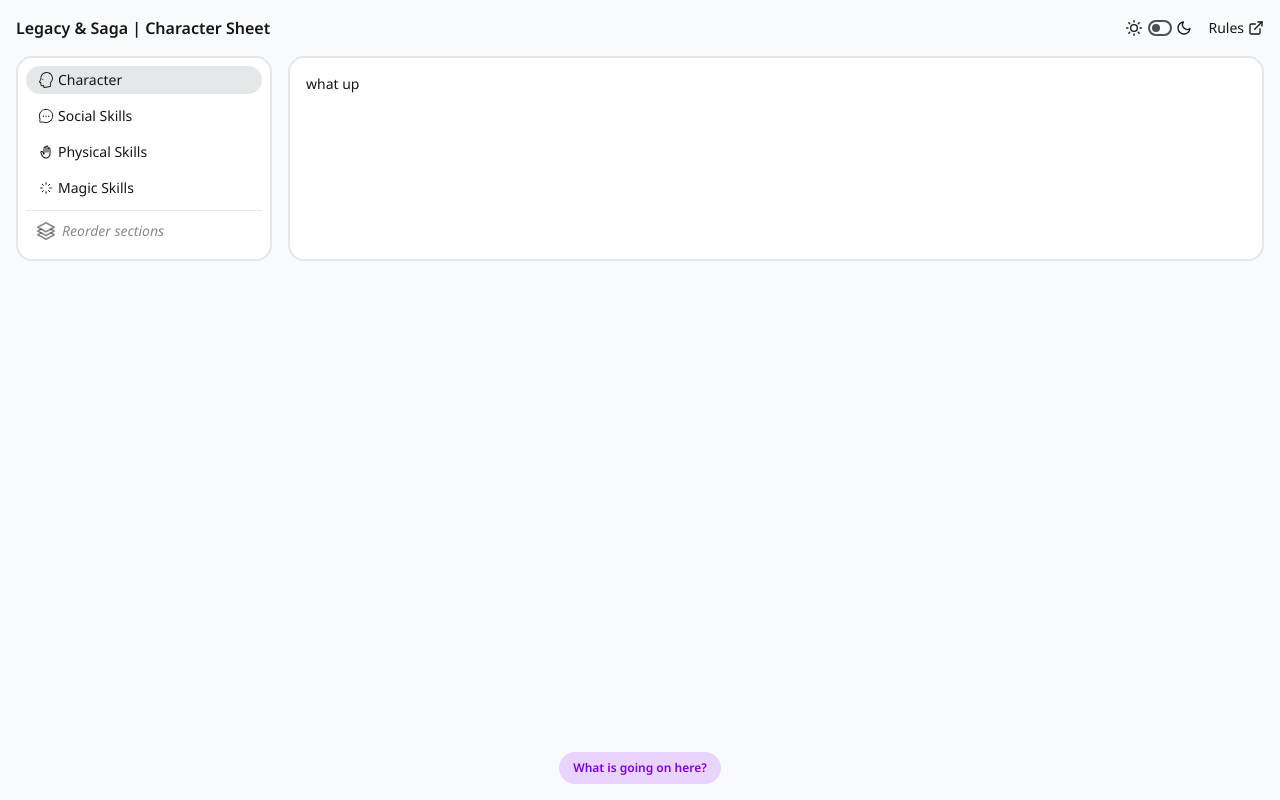
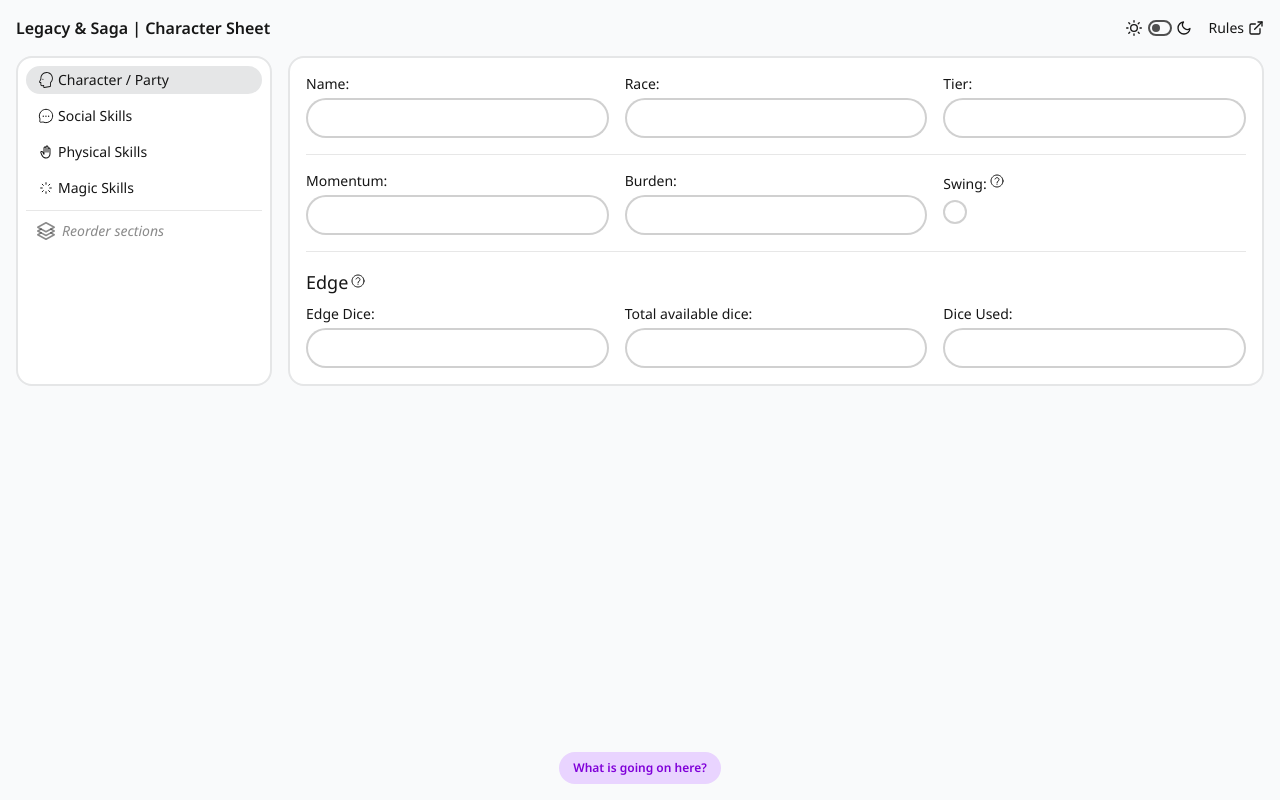
Before and after one commit to heathervv/saga-character-sheet, a React (Vite) app: page / in a window 1280 px wide. Built offline with nearby package versions, Linux system fonts and the light colour scheme.

Commit message:
feat: first part of character section complete

```diff
--- /dev/null
+++ b/src/assets/images/icon-question.tsx
@@ -0,0 +1,7 @@
+const IconQuestion = ({ className }: { className?: string }) => (
+    <svg className={className} width="800px" height="800px" viewBox="0 0 24 24" fill="none">
+        <path d="M12 17V16.9929M12 14.8571C12 11.6429 15 12.3571 15 9.85714C15 8.27919 13.6568 7 12 7C10.6567 7 9.51961 7.84083 9.13733 9M21 12C21 16.9706 16.9706 21 12 21C7.02944 21 3 16.9706 3 12C3 7.02944 7.02944 3 12 3C16.9706 3 21 7.02944 21 12Z" stroke="currentColor" strokeWidth="1.5" strokeLinecap="round" strokeLinejoin="round" />
+    </svg>
+)
+
+export default IconQuestion
--- /dev/null
+++ b/src/components/elements/Checkbox.tsx
@@ -0,0 +1,34 @@
+import { useEffect, useState } from 'react'
+import { getData, saveData } from '../../data/storageHelpers'
+import WithTooltip from './WithTooltip'
+
+const Checkbox = ({ id, label, tooltip }: { id: string; label: string; tooltip?: string }) => {
+    const [value, setValue] = useState<boolean>(false)
+
+    useEffect(() => {
+        const data = getData<boolean>(id)
+
+        setValue(data || false)
+    }, [])
+
+    const onChange = (e: React.ChangeEvent<HTMLInputElement>) => {
+        const newValue = e.target.checked
+        setValue(newValue)
+        saveData<boolean>(id, newValue)
+    }
+
+    return (
+        <div className="block">
+            {tooltip ? (
+                <WithTooltip text={tooltip}>
+                    <label className="mb-1 inline-block text-sm" htmlFor={id}>{label}:</label>
+                </WithTooltip>
+            ) : (
+                <label className="mb-1 block text-sm" htmlFor={id}>{label}:</label>
+            )}
+            <input className="checkbox" id={id} type="checkbox" checked={value} onChange={onChange} />
+        </div>
+    )
+}
+
+export default Checkbox
--- /dev/null
+++ b/src/components/elements/Number.tsx
@@ -0,0 +1,35 @@
+import { useEffect, useState } from 'react'
+import { getData, saveData } from '../../data/storageHelpers'
+import WithTooltip from './WithTooltip'
+
+const Number = ({ id, label, tooltip }: { id: string; label: string; tooltip?: string }) => {
+    const [value, setValue] = useState<number | ''>('')
+
+    useEffect(() => {
+        const data = getData<number>(id)
+
+        setValue(data || '')
+    }, [])
+
+    const onChange = (e: React.ChangeEvent<HTMLInputElement>) => {
+        const newValue = e.target.value
+        const parsedValue = parseInt(newValue, 10)
+        setValue(isNaN(parsedValue) ? '' : parsedValue)
+        saveData<number>(id, parsedValue)
+    }
+
+    return (
+        <div className="block">
+            {tooltip ? (
+                <WithTooltip text={tooltip}>
+                    <label className="mb-1 inline-block text-sm" htmlFor={id}>{label}:</label>
+                </WithTooltip>
+            ) : (
+                <label className="mb-1 block text-sm" htmlFor={id}>{label}:</label>
+            )}
+            <input className="input input-md" id={id} type="number" value={value} onChange={onChange} />
+        </div>
+    )
+}
+
+export default Number
--- /dev/null
+++ b/src/components/elements/Text.tsx
@@ -0,0 +1,34 @@
+import { useEffect, useState } from 'react'
+import { getData, saveData } from '../../data/storageHelpers'
+import WithTooltip from './WithTooltip'
+
+const Text = ({ id, label, tooltip }: { id: string; label: string; tooltip?: string }) => {
+    const [value, setValue] = useState<string>('')
+
+    useEffect(() => {
+        const data = getData<string>(id)
+
+        setValue(data || '')
+    }, [])
+
+    const onChange = (e: React.ChangeEvent<HTMLInputElement>) => {
+        const newValue = e.target.value
+        setValue(newValue)
+        saveData<string>(id, newValue)
+    }
+
+    return (
+        <div className="block">
+            {tooltip ? (
+                <WithTooltip text={tooltip}>
+                    <label className="mb-1 inline-block text-sm" htmlFor={id}>{label}:</label>
+                </WithTooltip>
+            ) : (
+                <label className="mb-1 block text-sm" htmlFor={id}>{label}:</label>
+            )}
+            <input className="input input-md" id={id} type="text" value={value} onChange={onChange} />
+        </div>
+    )
+}
+
+export default Text
--- /dev/null
+++ b/src/components/elements/WithTooltip.tsx
@@ -0,0 +1,15 @@
+import IconQuestion from "../../assets/images/icon-question"
+
+// @TODO FIXME: tooltip direction is not being respected.
+export const LabelWithTooltip = ({ children, text, direction = "top" }: { children: React.ReactNode; text: string; direction?: "top" | "right" | "bottom" | "left" }) => {
+    return (
+        <div>
+            {children}
+            <div className={`tooltip tooltip-neutral tooltip-${direction} pl-0.5`} data-tip={text}>
+                <IconQuestion className="w-4 h-4" />
+            </div>
+        </div >
+    )
+}
+
+export default LabelWithTooltip
--- a/src/components/sections/Character.tsx
+++ b/src/components/sections/Character.tsx
@@ -1,11 +1,49 @@
-// Inventory? (inventory, cards?, misc and material, currency)
-// name, tier, skill trees?, upbringings, race, belonging,
-//    edge?, swing?, health, grief, rapport?, injuries, reputation
-// encounter stuff / group stuff
-// momentum & burden
+import Text from '../elements/Text'
+import Number from '../elements/Number'
+import Checkbox from '../elements/Checkbox'
+import WithTooltip from '../elements/WithTooltip'
+
+// P. 36 for more details
+// 1. HP
+// 4. Grief
+// 5. Rapport
+// 6. Injuries
+// 7. Reputation
+
+const BASE_KEY = 'character_'
 
 const Character = () => (
-    <p className="text-sm">what up</p>
+    <section>
+        <section className="columns-3">
+            <Text id={`${BASE_KEY}name`} label="Name" />
+            <Text id={`${BASE_KEY}race`} label="Race" />
+            <Number id={`${BASE_KEY}tier`} label="Tier" />
+        </section>
+        <hr className="mt-4 mb-4 border-base-content/10" />
+        <section className="columns-3">
+            <Number id={`${BASE_KEY}momentum`} label="Momentum" />
+            <Number id={`${BASE_KEY}burden`} label="Burden" />
+            <Checkbox
+                id={`${BASE_KEY}swing`}
+                label="Swing"
+                tooltip="Choose to swing a roll in your favour. The ability is regained when the guide uses it against you."
+            />
+        </section>
+        <hr className="mt-4 mb-4 border-base-content/10" />
+        <section>
+            <WithTooltip
+                direction="right"
+                text="Can be expended to allow a reroll and added before or after the result. Your pool replenishes on a week's rest."
+            >
+                <p className="mb-2 text-lg inline-block">Edge</p>
+            </WithTooltip>
+            <div className="columns-3">
+                <Text id={`${BASE_KEY}edge_dice`} label="Edge Dice" />
+                <Number id={`${BASE_KEY}edge_die_pool`} label="Total available dice" />
+                <Number id={`${BASE_KEY}edge_die_used`} label="Dice Used" />
+            </div>
+        </section>
+    </section>
 )
 
 export default Character
--- a/src/components/sections/MagicSkills.tsx
+++ b/src/components/sections/MagicSkills.tsx
@@ -1,5 +1,5 @@
 const MagicSkills = () => (
-    <p className="text-sm">(section three) This is where the actual content will live once I know what it actually looks like</p>
+    <p className="text-sm">Come back soon!</p>
 )
 
 export default MagicSkills
--- a/src/components/sections/PhysicalSkills.tsx
+++ b/src/components/sections/PhysicalSkills.tsx
@@ -1,5 +1,5 @@
 const SectionTwo = () => (
-    <p className="text-sm">(section two) This is where the actual content will live once I know what it actually looks like</p>
+    <p className="text-sm">Come back soon!</p>
 )
 
 export default SectionTwo
--- a/src/components/sections/SocialSkills.tsx
+++ b/src/components/sections/SocialSkills.tsx
@@ -1,5 +1,5 @@
 const SectionOne = () => (
-    <p className="text-sm">(section one) This is where the actual content will live once I know what it actually looks like</p>
+    <p className="text-sm">Come back soon!</p>
 )
 
 export default SectionOne
--- a/src/data/sections.ts
+++ b/src/data/sections.ts
@@ -15,7 +15,7 @@ export enum SECTIONS {
 }
 
 export const section_titles = {
-    [SECTIONS.CHARACTER]: "Character",
+    [SECTIONS.CHARACTER]: "Character / Party",
     [SECTIONS.SOCIAL_SKILLS]: "Social Skills",
     [SECTIONS.PHYSICAL_SKILLS]: "Physical Skills",
     [SECTIONS.MAGIC_SKILLS]: "Magic Skills",
--- /dev/null
+++ b/src/data/storageHelpers.ts
@@ -0,0 +1,8 @@
+export const getData = <T>(storageKey: string): T | undefined => {
+    const savedData = localStorage.getItem(storageKey)
+    return savedData ? JSON.parse(savedData) as T : undefined
+}
+
+export const saveData = <T>(storageKey: string, data: T): void => {
+    localStorage.setItem(storageKey, JSON.stringify(data))
+}
```
